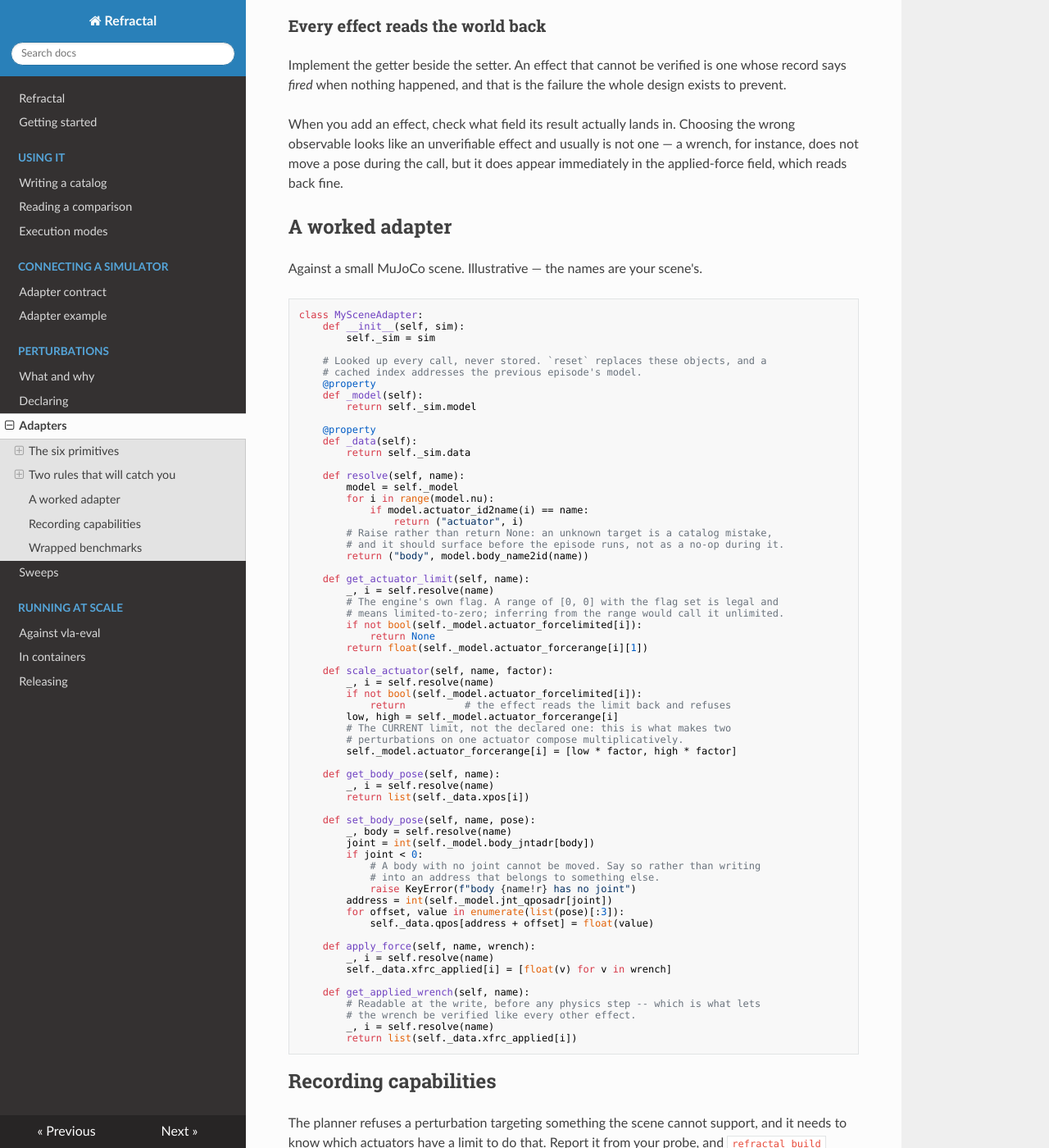
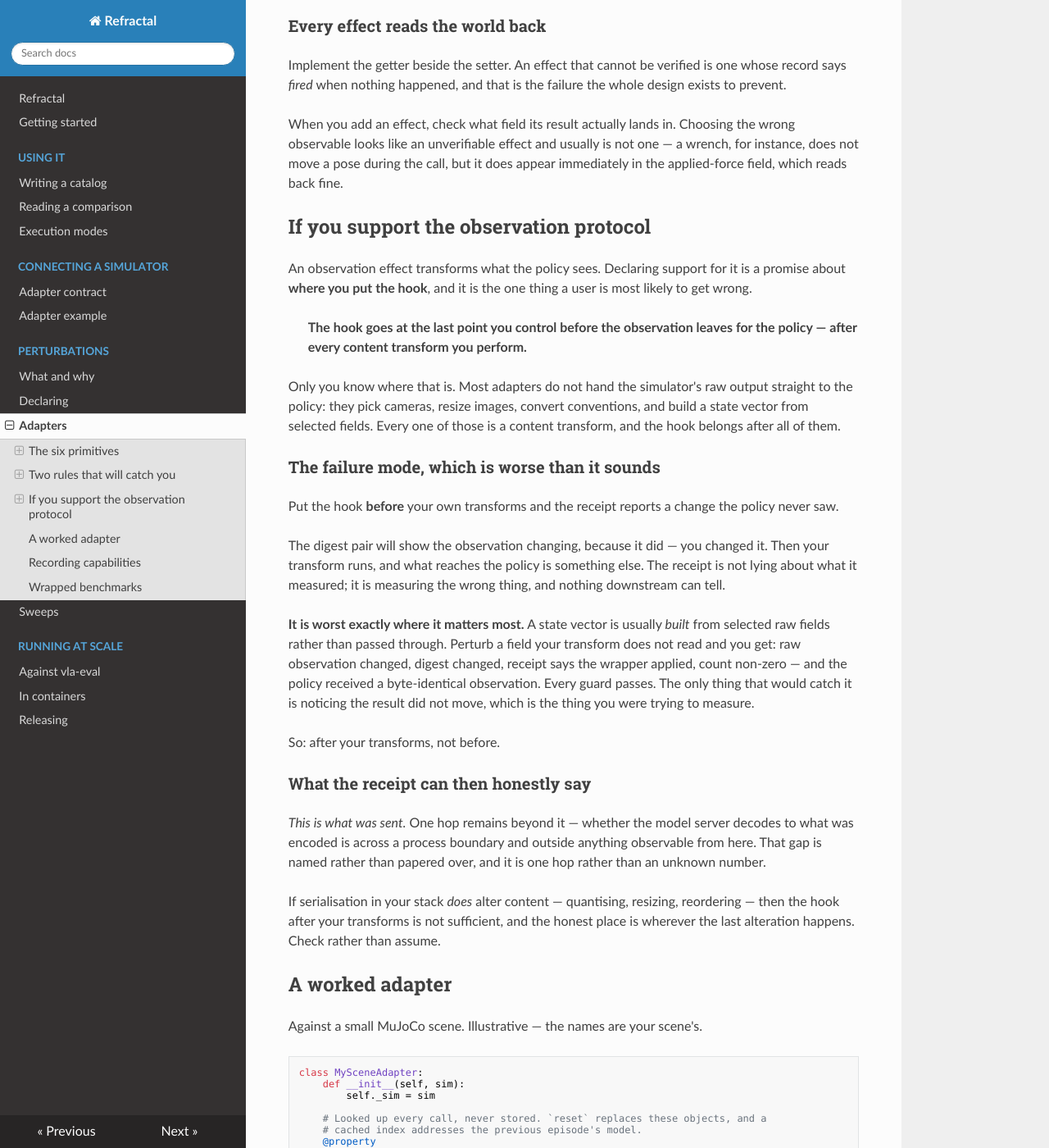
Before and after one commit to nalinraut/refractal, an MkDocs documentation site: the page built from docs/perturbations/adapters.md, in a window 1280 px wide and 1400 px high, scrolled down 1666 px. Shown: the whole window at 82% size. Built offline with MkDocs 1.6.1, drawn with Linux system fonts in a browser that asks for light colours; nearby versions of some CDN libraries.

Commit message:
Document where an observation hook goes, and why before is worse than it sounds
The rule generalises where function names do not: the hook goes at the last
point the adapter controls before the observation leaves for the policy,
after every content transform the adapter performs. Refractal cannot pick
that location -- only the adapter knows where its own transforms end.

So it is an obligation the adapter takes on by declaring observation
support, alongside the four an effect takes on.

The failure mode gets its own section because it is the one a user will get
wrong. Hook before your transforms and the receipt reports a change the
policy never saw: the digest pair shows the observation changing, because
it did, and then the transform runs and something else goes out. The
receipt is accurate about what it measured and measuring the wrong thing.

Worst exactly where it matters most. A state vector is BUILT from selected
raw fields rather than passed through, so perturbing a field the transform
does not read gives a changed raw observation, a changed digest, a non-zero
count -- and a byte-identical observation at the policy. Every guard
passes, and the only symptom is a result that did not move, which is the
thing being measured.

And what the receipt can then honestly say: "this is what was sent", with
one named hop beyond it rather than an unknown number.

```diff
--- a/docs/perturbations/adapters.md
+++ b/docs/perturbations/adapters.md
@@ -85,6 +85,51 @@ When you add an effect, check what field its result actually lands in. Choosing
 the wrong observable looks like an unverifiable effect and usually is not one —
 a wrench, for instance, does not move a pose during the call, but it does appear
 immediately in the applied-force field, which reads back fine.
+
+## If you support the observation protocol
+
+An observation effect transforms what the policy sees. Declaring support for it
+is a promise about **where you put the hook**, and it is the one thing a user is
+most likely to get wrong.
+
+> **The hook goes at the last point you control before the observation leaves
+> for the policy — after every content transform you perform.**
+
+Only you know where that is. Most adapters do not hand the simulator's raw
+output straight to the policy: they pick cameras, resize images, convert
+conventions, and build a state vector from selected fields. Every one of those
+is a content transform, and the hook belongs after all of them.
+
+### The failure mode, which is worse than it sounds
+
+Put the hook **before** your own transforms and the receipt reports a change the
+policy never saw.
+
+The digest pair will show the observation changing, because it did — you changed
+it. Then your transform runs, and what reaches the policy is something else. The
+receipt is not lying about what it measured; it is measuring the wrong thing,
+and nothing downstream can tell.
+
+**It is worst exactly where it matters most.** A state vector is usually *built*
+from selected raw fields rather than passed through. Perturb a field your
+transform does not read and you get: raw observation changed, digest changed,
+receipt says the wrapper applied, count non-zero — and the policy received a
+byte-identical observation. Every guard passes. The only thing that would catch
+it is noticing the result did not move, which is the thing you were trying to
+measure.
+
+So: after your transforms, not before.
+
+### What the receipt can then honestly say
+
+*This is what was sent.* One hop remains beyond it — whether the model server
+decodes to what was encoded is across a process boundary and outside anything
+observable from here. That gap is named rather than papered over, and it is one
+hop rather than an unknown number.
+
+If serialisation in your stack *does* alter content — quantising, resizing,
+reordering — then the hook after your transforms is not sufficient, and the
+honest place is wherever the last alteration happens. Check rather than assume.
 
 ## A worked adapter
 
```
